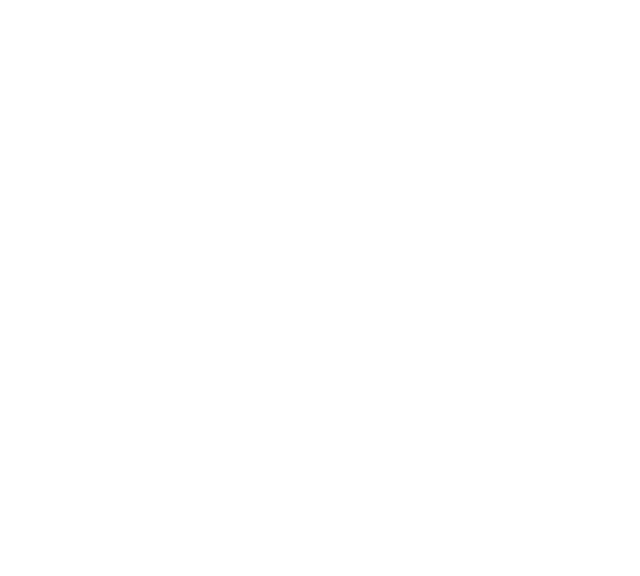
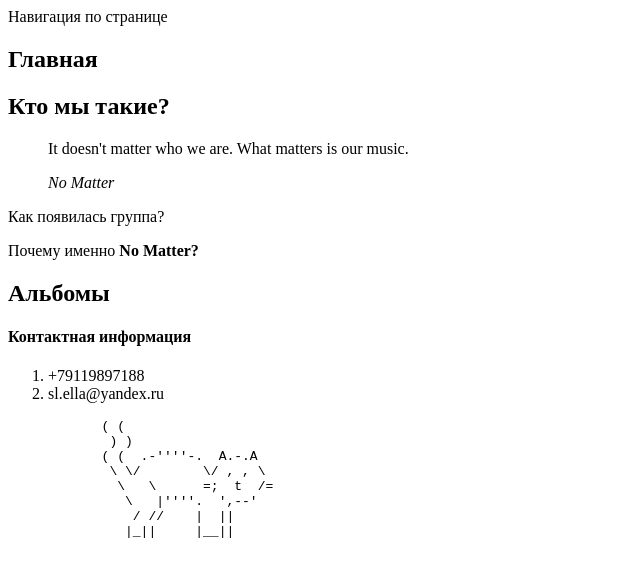
Before and after one commit to EllaSlep/web_y25, a plain HTML site: page index.html in a window 1280 px wide. Shown: the whole page, without its empty margins (0-640 px from the left). Drawn offline with Linux system fonts and the light colour scheme.

Commit message:
Update index.html

```diff
--- a/index.html
+++ b/index.html
@@ -7,8 +7,46 @@
     <meta name="keywords" content="No matter, группа, музыкальная группа">
 </head>
 <body>
-    <header></header>
-    <main></main>
-    <footer></footer>
+    <header>
+        <nav>
+            Навигация по странице
+        </nav>
+    </header>
+    <main>
+        <section>
+            <h1>Главная</h1>
+        </section>
+        <section>
+            <h1>Кто мы такие?</h1>
+            <blockquote>
+                <p>It doesn't matter who we are. What matters is our music.</p>
+                <cite>No Matter</cite>
+            </blockquote>
+            <p>Как появилась группа?</p>
+            <p>Почему именно <strong>No Matter?</strong></p>
+        </section>
+        <section>
+            <h1>Альбомы</h1>
+        </section>
+    </main>
+    <footer>
+        <section>
+            <h4>Контактная информация</h4>
+        </section>
+        <ol>
+            <li>+79119897188</li>
+            <li>sl.ella@yandex.ru</li>
+        </ol>
+        <pre>
+            ( (
+             ) )
+            ( (  .-''''-.  A.-.A
+             \ \/        \/ , , \
+              \   \      =;  t  /=
+               \   |''''.  ',--'
+                / //    |  ||
+               |_||     |__||
+        </pre>
+    </footer>
 </body>
 </html>
```
